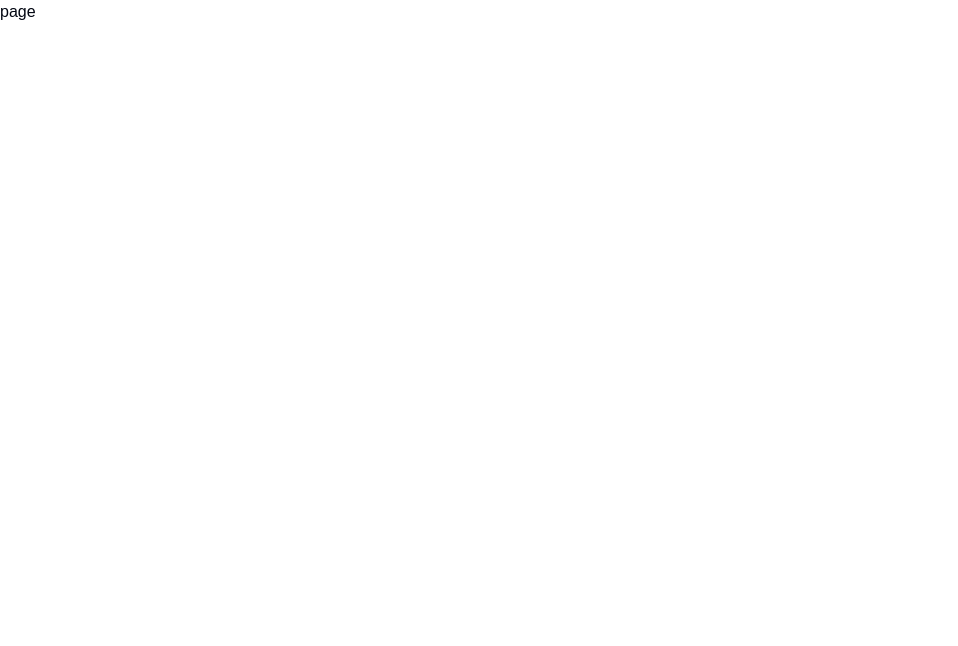
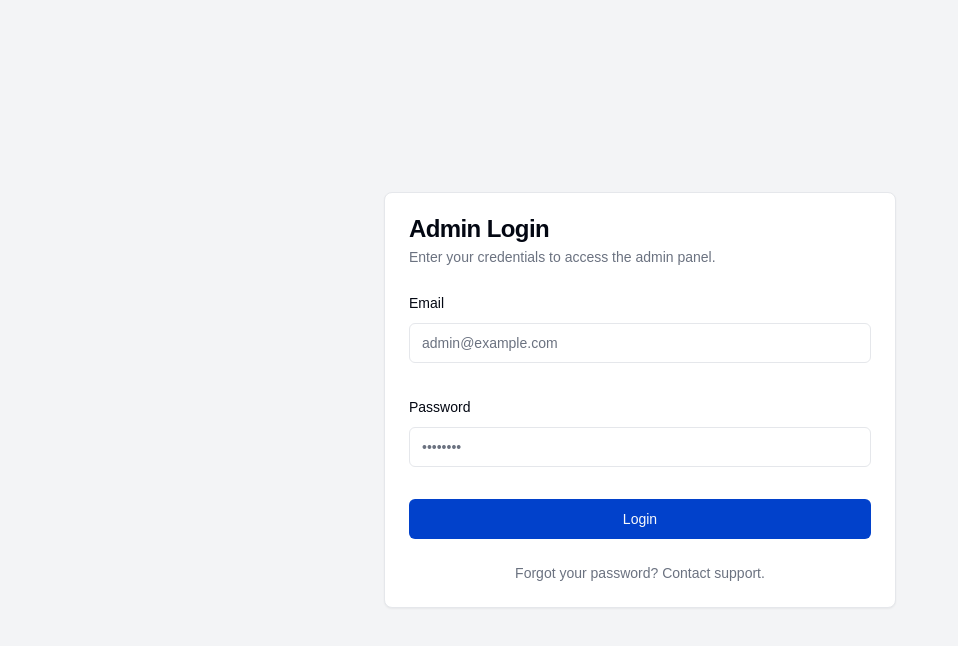
Before and after one commit to MGPychi/dalielectrique, a Next.js app: page /admin/auth/signin in a window 1280 px wide. Shown: the top 646 px of the page, without its empty margins (0-958 px from the left). Built offline with nearby package versions, Linux system fonts and the light colour scheme.

Commit message:
added admin signin page

```diff
--- a/src/app/admin/auth/signin/page.tsx
+++ b/src/app/admin/auth/signin/page.tsx
@@ -1,9 +1,101 @@
-import React from 'react'
+'use client'
+import { useState } from 'react'
+import { useForm } from 'react-hook-form'
+import { zodResolver } from '@hookform/resolvers/zod'
+import * as z from 'zod'
+import { useRouter } from 'next/navigation'
+import { Button } from "@/components/ui/button"
+import { Input } from "@/components/ui/input"
+import { Card, CardContent, CardDescription, CardFooter, CardHeader, CardTitle } from "@/components/ui/card"
+import { Form, FormControl, FormField, FormItem, FormLabel, FormMessage } from "@/components/ui/form"
 
-const SigninPage = () => {
+// Define the form schema with Zod
+const formSchema = z.object({
+  email: z.string().email('Invalid email address'),
+  password: z.string().min(8, 'Password must be at least 8 characters'),
+})
+
+// Mock login function
+const mockLogin = async (email: string, password: string) => {
+  // Simulate API call
+  await new Promise(resolve => setTimeout(resolve, 1000))
+
+  // Check if email is admin@example.com and password is 'adminpass'
+  if (email === 'admin@example.com' && password === 'adminpass') {
+    return { success: true }
+  } else {
+    throw new Error('Invalid credentials')
+  }
+}
+
+export default function AdminLogin() {
+  const router = useRouter()
+  const [error, setError] = useState<string | null>(null)
+
+  const form = useForm<z.infer<typeof formSchema>>({
+    resolver: zodResolver(formSchema),
+    defaultValues: {
+      email: '',
+      password: '',
+    },
+  })
+
+  const onSubmit = async (values: z.infer<typeof formSchema>) => {
+    try {
+      setError(null)
+      await mockLogin(values.email, values.password)
+      // Redirect to admin dashboard on successful login
+      router.push('/admin/dashboard')
+    } catch (error) {
+      setError('Invalid email or password')
+    }
+  }
+
   return (
-    <main>page</main>
+    <div className="flex items-center justify-center min-h-screen bg-gray-100">
+      <Card className="max-w-lg w-full">
+        <CardHeader>
+          <CardTitle>Admin Login</CardTitle>
+          <CardDescription>Enter your credentials to access the admin panel.</CardDescription>
+        </CardHeader>
+        <CardContent>
+          <Form {...form}>
+            <form onSubmit={form.handleSubmit(onSubmit)} className="space-y-8">
+              <FormField
+                control={form.control}
+                name="email"
+                render={({ field }) => (
+                  <FormItem>
+                    <FormLabel>Email</FormLabel>
+                    <FormControl>
+                      <Input placeholder="admin@example.com" {...field} />
+                    </FormControl>
+                    <FormMessage />
+                  </FormItem>
+                )}
+              />
+              <FormField
+                control={form.control}
+                name="password"
+                render={({ field }) => (
+                  <FormItem>
+                    <FormLabel>Password</FormLabel>
+                    <FormControl>
+                      <Input type="password" placeholder="••••••••" {...field} />
+                    </FormControl>
+                    <FormMessage />
+                  </FormItem>
+                )}
+              />
+              {error && <p className="text-sm text-red-500">{error}</p>}
+              <Button type="submit" className="w-full">Login</Button>
+            </form>
+          </Form>
+        </CardContent>
+        <CardFooter className="flex justify-center">
+          <p className="text-sm text-gray-500">Forgot your password? Contact support.</p>
+        </CardFooter>
+      </Card>
+    </div>
   )
 }
-
-export default SigninPage
```
